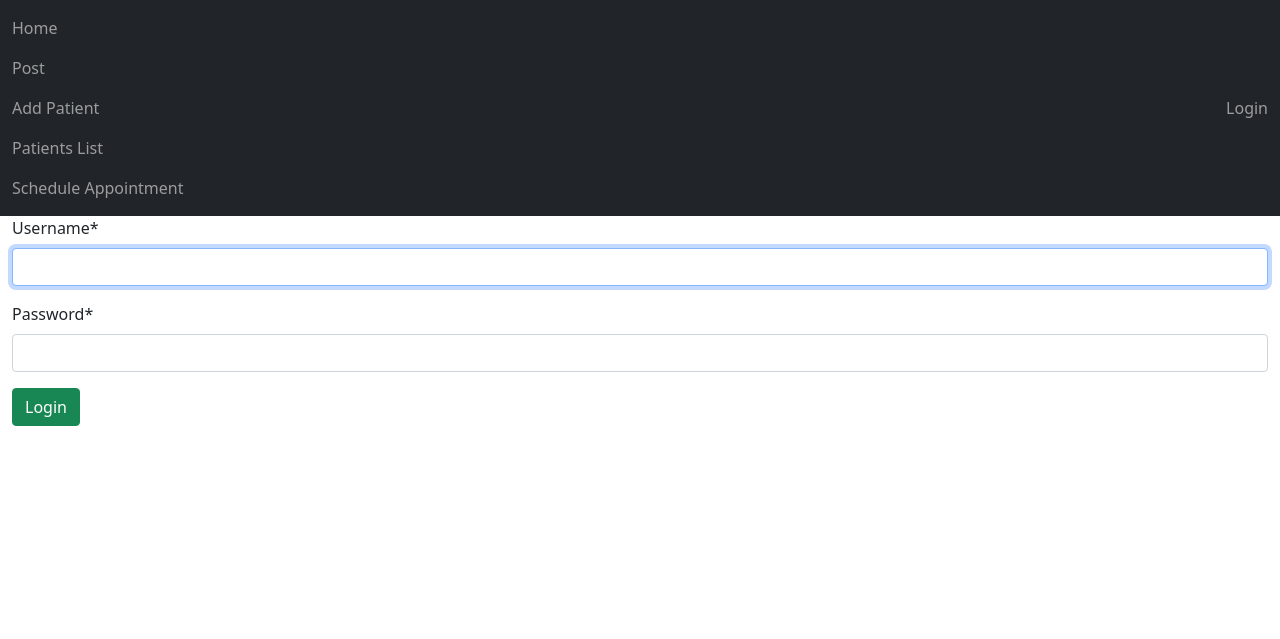
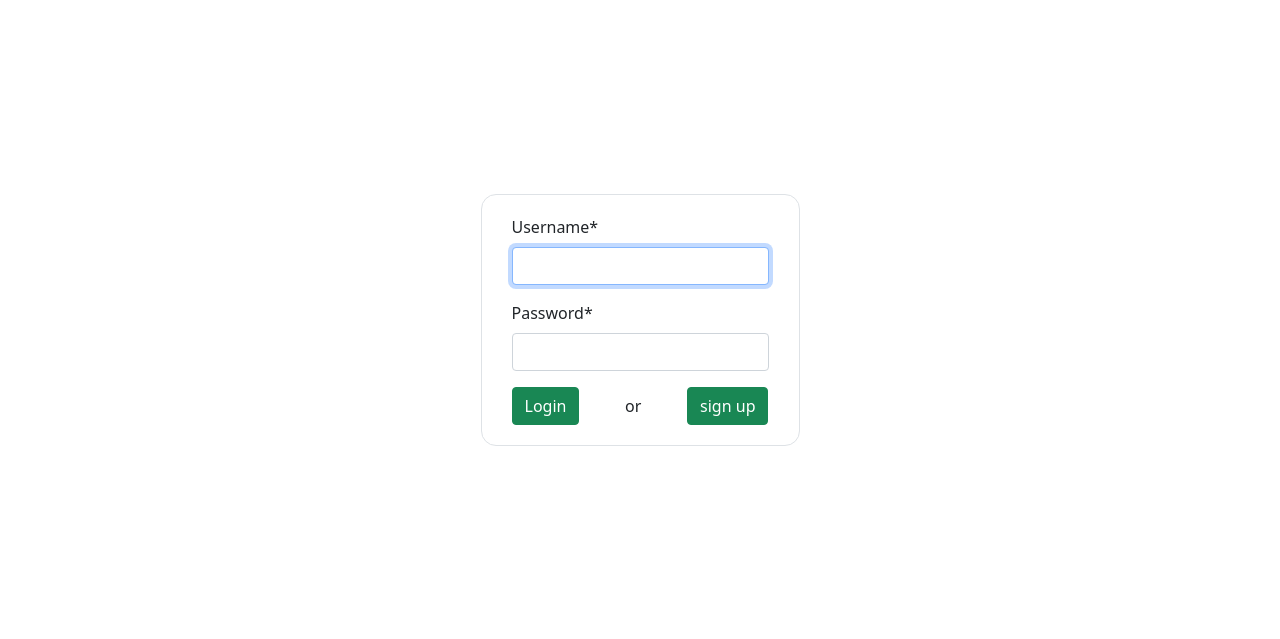
Before and after one commit to AcidSkull/projekt-medyczny, a Django app: page /login/ in a window 1280 px wide. Shown: the top 639 px of the page. Run offline with Django 4.2, Linux system fonts and the light colour scheme; some libraries are stand-ins or nearby versions.

Commit message:
login page

```diff
--- a/adt/main/templates/registration/login.html
+++ b/adt/main/templates/registration/login.html
@@ -1,9 +1,26 @@
-{% extends 'main/base.html' %}
-{% block title %}Login{% endblock %}
+<!doctype html>
+<html lang="en">
+<head>
+    <meta charset="UTF-8">
+    <meta name="viewport"
+          content="width=device-width, user-scalable=no, initial-scale=1.0, maximum-scale=1.0, minimum-scale=1.0">
+    <meta http-equiv="X-UA-Compatible" content="ie=edge">
+    <title>Document</title>
+    <link href="https://cdn.jsdelivr.net/npm/bootstrap@5.0.2/dist/css/bootstrap.min.css" rel="stylesheet" integrity="sha384-EVSTQN3/azprG1Anm3QDgpJLIm9Nao0Yz1ztcQTwFspd3yD65VohhpuuCOmLASjC" crossorigin="anonymous">
+</head>
+<body class="d-flex w-100 justify-content-center align-items-center" style="height: 80vh">
 {% load crispy_forms_tags %}
 {% block content %}
+<div class="border" style="padding: 20px 30px; border-radius: 15px">
 <form method="post">
     {% csrf_token %}{{form|crispy}}
+    <div class="d-flex w-100 justify-content-between align-items-center">
     <button type="submit" class="btn btn-success">Login</button>
+    or
+    <a class="btn btn-success" href="/sign_up">sign up</a>
+    </div>
 </form>
+    </div>
 {% endblock %}
+</body>
+</html>
```
